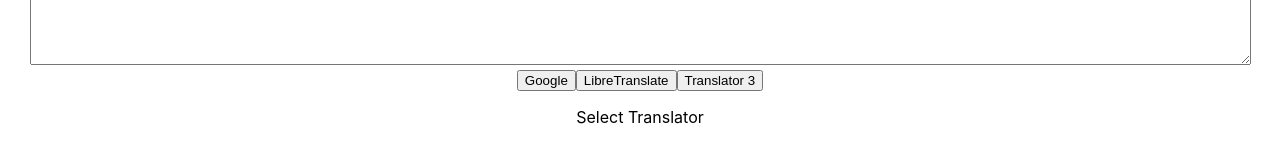
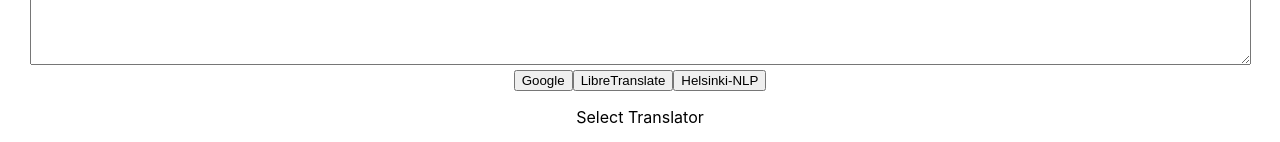
Before and after one commit to mabackma/translate-testing-frontend, a React (Create React App) app: page / in a window 1280 px wide. Shown: the part 281-423 px from the top of the page. Built offline with nearby package versions, Linux system fonts and the light colour scheme.

Commit message:
Helsinki-NLP testing

```diff
--- a/src/components/TestPage.jsx
+++ b/src/components/TestPage.jsx
@@ -7,10 +7,13 @@
   const [input, setInput] = useState('');
   const [summaryFromGoogleTranslation, setSummaryFromGoogleTranslation] = useState('');
   const [summaryFromLibreTranslation, setSummaryFromLibreTranslation] = useState('');
+  const [summaryFromHelsinkiTranslation, setSummaryFromHelsinkiTranslation] = useState('');
   const [googleTranslationToEnglish, setGoogleTranslationToEnglish] = useState('');
   const [googleTranslationToFinnish, setGoogleTranslationToFinnish] = useState('');
   const [libreTranslationToEnglish, setLibreTranslationToEnglish] = useState('');
   const [libreTranslationToFinnish, setLibreTranslationToFinnish] = useState('');
+  const [helsinkiTranslationToEnglish, setHelsinkiTranslationToEnglish] = useState('');
+  const [helsinkiTranslationToFinnish, setHelsinkiTranslationToFinnish] = useState('');
   const [translator, setTranslator] = useState('');
 
   const handleChange = (event) => {
@@ -43,8 +46,17 @@
           setLibreTranslationToFinnish(translationResult.translatedText);
           break;
         }
-      case 'translator3':
-        break;
+      case 'Helsinki-NLP/opus-mt':
+        // Send a POST request to Helsinki-NLP/opus-mt
+        if (language === 'en') {
+          translationResult = await getText(input, 'http://localhost:5001/marianmt-fi-en', language);
+          setHelsinkiTranslationToEnglish(translationResult.translation);
+          break;
+        } else {
+          translationResult = await getText(summaryFromHelsinkiTranslation, 'http://localhost:5001/marianmt-en-fi', language);
+          setHelsinkiTranslationToFinnish(translationResult.translation);
+          break;
+        }
       default:
         break;
     }
@@ -57,9 +69,12 @@
         if (translator === 'Google Cloud Translation API') {
         const summaryResult = await getText(googleTranslationToEnglish, 'http://localhost:5001/summary');
         setSummaryFromGoogleTranslation(summaryResult.summary);
-      } else {
+      } else if (translator === 'LibreTranslate') {
         const summaryResult = await getText(libreTranslationToEnglish, 'http://localhost:5001/summary');
         setSummaryFromLibreTranslation(summaryResult.summary);
+      } else if (translator === 'Helsinki-NLP/opus-mt') {
+        const summaryResult = await getText(helsinkiTranslationToEnglish, 'http://localhost:5001/summary');
+        setSummaryFromHelsinkiTranslation(summaryResult.summary);
       }
     } catch (error) {
       console.error('Error:', error);
@@ -100,14 +115,17 @@
       <br/>
       {googleTranslationToEnglish ? <TextBlock label="Google translation from input text:" text={googleTranslationToEnglish}/> : null}
       {libreTranslationToEnglish ? <TextBlock label="Libre translation to english from input text:" text={libreTranslationToEnglish}/> : null}
+      {helsinkiTranslationToEnglish ? <TextBlock label="Helsinki-NLP translation to english from input text:" text={helsinkiTranslationToEnglish}/> : null}
       <button onClick={handleSummaryClick}>Summarize</button>
       <br/>
       {summaryFromGoogleTranslation ? <TextBlock label="Summary from Google translation:" text={summaryFromGoogleTranslation}/> : null}
       {summaryFromLibreTranslation ? <TextBlock label="Summary from Libre translation:" text={summaryFromLibreTranslation}/> : null}
+      {summaryFromHelsinkiTranslation ? <TextBlock label="Summary from Helsinki-NLP translation:" text={summaryFromHelsinkiTranslation}/> : null}
       <button onClick={handleTranslateBackClick}>Translate back</button>
       <br/>
       {googleTranslationToFinnish ? <TextBlock label="Google translation back to finnish from summary:" text={googleTranslationToFinnish}/> : null}
       {libreTranslationToFinnish ? <TextBlock label="Libre translation back to finnish from summary:" text={libreTranslationToFinnish}/> : null}
+      {helsinkiTranslationToFinnish ? <TextBlock label="Helsinki-NLP translation back to finnish from summary:" text={helsinkiTranslationToFinnish}/> : null}
     </div>
   );
 }
--- a/src/components/Translator.jsx
+++ b/src/components/Translator.jsx
@@ -8,7 +8,7 @@
       <div>
         <button onClick={() => handleTranslatorChange('Google Cloud Translation API')}>Google</button>
         <button onClick={() => handleTranslatorChange('LibreTranslate')}>LibreTranslate</button>
-        <button onClick={() => handleTranslatorChange('translator3')}>Translator 3</button>
+        <button onClick={() => handleTranslatorChange('Helsinki-NLP/opus-mt')}>Helsinki-NLP</button>
       </div>
       <p>{translator ? `Selected Translator: ${translator}` : 'Select Translator'}</p>
     </div>
```
